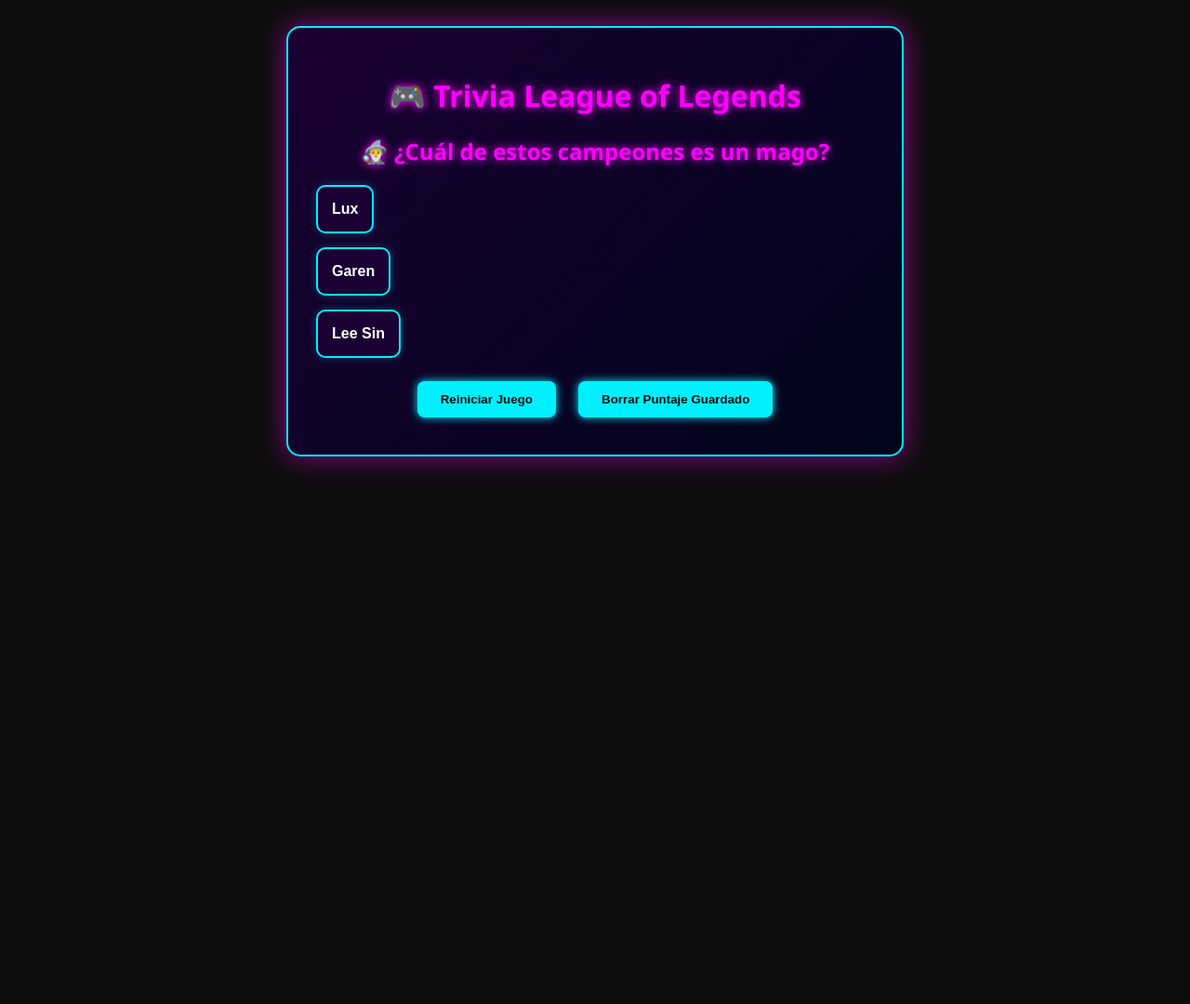
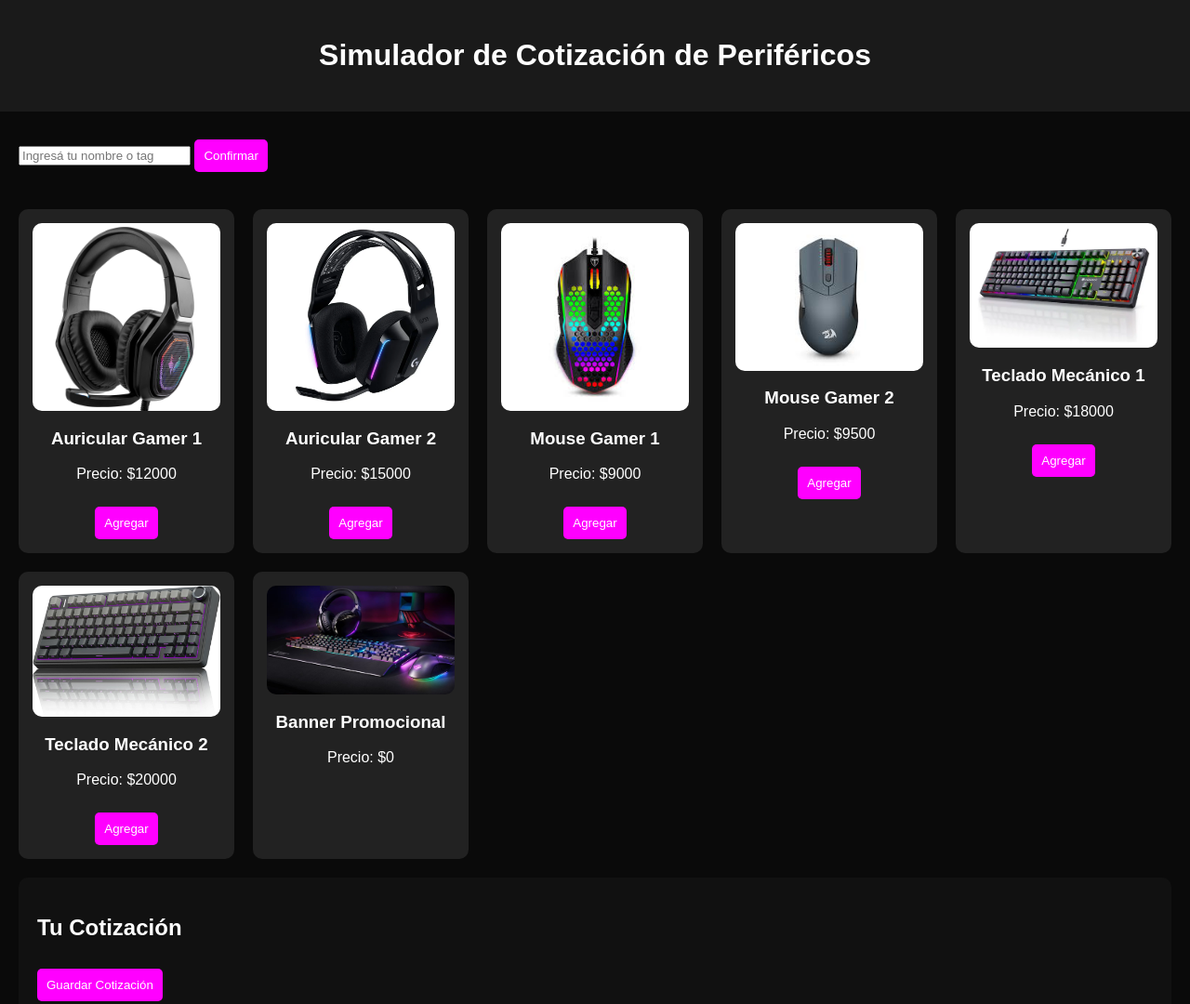
Before and after one commit to Tomasreformed22/CursoJS, a plain HTML site: page index.html in a window 1280 px wide. Shown: the top 1080 px of the page at 93% size. Before the commit the page ends 800 px from the top, so only its background shows below. Drawn offline with nearby package versions, Linux system fonts and the light colour scheme.

Commit message:
Entrega final

```diff
--- a/css/styles.css
+++ b/css/styles.css
@@ -1,61 +1,68 @@
 body {
-  font-family: 'Segoe UI', sans-serif;
-  background-color: #0d0d0d;
-  color: #fff;
-  text-align: center;
-  padding: 20px;
+  font-family: Arial, sans-serif;
+  background-color: #0a0a0a;
+  color: #ffffff;
+  margin: 0;
+  padding: 0;
 }
 
-.container {
-  max-width: 600px;
-  margin: auto;
-  background: linear-gradient(135deg, #1a0033, #00051a);
-  padding: 30px;
-  border-radius: 15px;
-  box-shadow: 0 0 30px #ff00ff88;
-  border: 2px solid #00f0ff;
+header {
+  background-color: #1a1a1a;
+  padding: 20px;
+  text-align: center;
 }
 
-h1, h2 {
-  color: #ff00ff;
-  text-shadow: 0 0 10px #ff00ff;
+main {
+  padding: 20px;
+  display: grid;
+  gap: 20px;
+}
+
+#productos-container {
+  display: grid;
+  grid-template-columns: repeat(auto-fill, minmax(200px, 1fr));
+  gap: 20px;
+}
+
+.producto {
+  background-color: #222;
+  padding: 15px;
+  border-radius: 10px;
+  text-align: center;
+}
+
+.producto img {
+  width: 100%;
+  border-radius: 10px;
 }
 
 button {
-  margin: 10px;
-  padding: 12px 25px;
-  background-color: #00f0ff;
-  color: #0d0d0d;
+  background-color: #ff00ff;
+  color: white;
   border: none;
-  border-radius: 8px;
-  font-weight: bold;
+  padding: 10px;
   cursor: pointer;
-  transition: 0.2s ease-in-out;
-  box-shadow: 0 0 10px #00f0ff, 0 0 20px #00f0ff inset;
+  margin-top: 10px;
+  border-radius: 5px;
 }
 
-button:hover {
-  background-color: #ff00ff;
-  color: #fff;
-  box-shadow: 0 0 12px #ff00ff, 0 0 25px #ff00ff inset;
+#carrito, #historial {
+  background-color: #111;
+  padding: 20px;
+  border-radius: 10px;
 }
 
-.opcion {
-  display: block;
-  margin: 15px 0;
-  padding: 15px;
-  background-color: #1a0033;
-  border: 2px solid #00f0ff;
-  border-radius: 10px;
-  color: #fff;
-  font-size: 16px;
-  cursor: pointer;
-  transition: 0.2s ease-in-out;
-  box-shadow: 0 0 10px #00f0ff44;
+.form-user {
+  margin-bottom: 20px;
 }
 
-.opcion:hover {
-  background-color: #2a004f;
-  border-color: #ff00ff;
-  box-shadow: 0 0 12px #ff00ff88;
+.img-producto {
+  width: 100%;
+  max-width: 250px;
+  border-radius: 10px;
+  margin-bottom: 10px;
+  object-fit: cover;
+  display: block;
+  margin-left: auto;
+  margin-right: auto;
 }
--- /dev/null
+++ b/data/productos.json
@@ -0,0 +1,44 @@
+[
+  {
+    "id": 1,
+    "nombre": "Auricular Gamer 1",
+    "precio": 12000,
+    "imagen": "assets/auricular1.jpg"
+  },
+  {
+    "id": 2,
+    "nombre": "Auricular Gamer 2",
+    "precio": 15000,
+    "imagen": "assets/auricular2.jpg"
+  },
+  {
+    "id": 3,
+    "nombre": "Mouse Gamer 1",
+    "precio": 9000,
+    "imagen": "assets/mouse1.jpg"
+  },
+  {
+    "id": 4,
+    "nombre": "Mouse Gamer 2",
+    "precio": 9500,
+    "imagen": "assets/mouse2.jpg"
+  },
+  {
+    "id": 5,
+    "nombre": "Teclado Mecánico 1",
+    "precio": 18000,
+    "imagen": "assets/teclado1.jpg"
+  },
+  {
+    "id": 6,
+    "nombre": "Teclado Mecánico 2",
+    "precio": 20000,
+    "imagen": "assets/teclado2.jpg"
+  },
+  {
+    "id": 7,
+    "nombre": "Banner Promocional",
+    "precio": 0,
+    "imagen": "assets/banner.jpg"
+  }
+]
--- a/index.html
+++ b/index.html
@@ -1,29 +1,40 @@
 <!DOCTYPE html>
-<html lang="en">
+<html lang="es">
 <head>
-    <meta charset="UTF-8">
-    <meta name="viewport" content="width=device-width, initial-scale=1.0">
-    <script defer src="./js/main.js"></script>
-    <title>Trivia League of Legends</title>
-    <link rel="stylesheet" href="./css/styles.css">
+  <meta charset="UTF-8" />
+  <meta name="viewport" content="width=device-width, initial-scale=1.0" />
+  <title>PeriferiCotizador</title>
+  <link rel="stylesheet" href="css/styles.css" />
+  <link rel="stylesheet" href="https://cdn.jsdelivr.net/npm/toastify-js/src/toastify.min.css" />
+  <script src="https://cdn.jsdelivr.net/npm/toastify-js" defer></script>
+  <script type="module" src="js/main.js" defer></script>
+  <script type="module" src="js/main.js" defer></script>
 </head>
 <body>
+  <header>
+    <h1>Simulador de Cotización de Periféricos</h1>
+  </header>
 
+  <main>
+    <div class="form-user">
+      <input type="text" id="tagUsuario" placeholder="Ingresá tu nombre o tag">
+      <button id="guardarTag">Confirmar</button>
+    </div>
 
-  <div class="container">
-    <h1>🎮 Trivia League of Legends</h1>
+    <section id="productos-container"></section>
 
-    <div id="puntaje-anterior"></div>
+    <section id="carrito">
+      <h2>Tu Cotización</h2>
+      <ul id="lista-carrito"></ul>
+      <p id="total"></p>
+      <button id="guardarCotizacion">Guardar Cotización</button>
+    </section>
 
-    <div id="pregunta-container"></div>
-
-    <div id="resultado"></div>
-
-    <button id="reiniciar">Reiniciar Juego</button>
-
-    <button id="borrar-puntaje">Borrar Puntaje Guardado</button>
-  </div>
-
-
+    <section id="historial">
+      <h2>Historial de Cotizaciones</h2>
+      <ul id="lista-historial"></ul>
+      <button id="vaciarHistorial">Vaciar Historial</button>
+    </section>
+  </main>
 </body>
 </html>
--- /dev/null
+++ b/js/fetchData.js
@@ -0,0 +1,53 @@
+export async function obtenerProductos() {
+  try {
+    const respuesta = await fetch("data/productos.json");
+    if (!respuesta.ok) throw new Error("Error al cargar los productos.");
+    return await respuesta.json();
+  } catch (error) {
+    Toastify({
+      text: "Error al cargar productos.",
+      duration: 3000,
+      style: { background: "red" }
+    }).showToast();
+    return [];
+  }
+}
+
+export function mostrarToast(mensaje, tipo = "info") {
+  Toastify({
+    text: mensaje,
+    duration: 3000,
+    gravity: "top",
+    position: "right",
+    style: {
+      background:
+        tipo === "error"
+          ? "#f44336"
+          : tipo === "success"
+          ? "#4CAF50"
+          : "#2196F3",
+    },
+  }).showToast();
+}
+
+export function guardarEnHistorial(usuario, total) {
+  const historial = JSON.parse(localStorage.getItem("historial")) || [];
+  historial.push({ usuario, total });
+  localStorage.setItem("historial", JSON.stringify(historial));
+}
+
+export function obtenerHistorial() {
+  return JSON.parse(localStorage.getItem("historial")) || [];
+}
+
+export function borrarEntradaHistorial(index) {
+  const historial = obtenerHistorial();
+  historial.splice(index, 1);
+  localStorage.setItem("historial", JSON.stringify(historial));
+}
+
+export function editarTagHistorial(index, nuevoNombre) {
+  const historial = obtenerHistorial();
+  historial[index].usuario = nuevoNombre;
+  localStorage.setItem("historial", JSON.stringify(historial));
+}
--- a/js/main.js
+++ b/js/main.js
@@ -1,99 +1,135 @@
-const preguntas = [
-  {
-    pregunta: "🧙‍♂️ ¿Cuál de estos campeones es un mago?",
-    opciones: ["Lux", "Garen", "Lee Sin"],
-    correcta: 0
-  },
-  {
-    pregunta: "⚔️ ¿Qué línea suele jugar Jhin?",
-    opciones: ["Top", "Mid", "Bot"],
-    correcta: 2
-  },
-  {
-    pregunta: "🐉 ¿Qué dragón otorga velocidad de movimiento permanente?",
-    opciones: ["Dragón de viento", "Dragón de fuego", "Dragón de océano"],
-    correcta: 0
-  },
-  {
-    pregunta: "👑 ¿Cuál es el rol principal de Thresh?",
-    opciones: ["Soporte", "Asesino", "Tirador"],
-    correcta: 0
-  },
-  {
-    pregunta: "🛡️ ¿Qué objeto otorga escudo a los aliados?",
-    opciones: ["Espada del Rey Arruinado", "Redención", "Filo Infinito"],
-    correcta: 1
-  }
-];
+import { obtenerProductos, mostrarToast } from "./fetchData.js";
 
-let indicePregunta = 0;
-let puntaje = 0;
+let carrito = [];
+let usuario = "";
 
-const contenedor = document.getElementById("pregunta-container");
-const resultado = document.getElementById("resultado");
-const btnReiniciar = document.getElementById("reiniciar");
-const btnBorrar = document.getElementById("borrar-puntaje");
-const puntajeAnterior = document.getElementById("puntaje-anterior");
+const contenedorProductos = document.getElementById("productos-container");
+const listaCarrito = document.getElementById("lista-carrito");
+const total = document.getElementById("total");
+const tagInput = document.getElementById("tagUsuario");
+const guardarTagBtn = document.getElementById("guardarTag");
+const guardarCotizacionBtn = document.getElementById("guardarCotizacion");
+const historialLista = document.getElementById("lista-historial");
+const vaciarHistorialBtn = document.getElementById("vaciarHistorial");
 
-function mostrarPregunta() {
-  const actual = preguntas[indicePregunta];
-  contenedor.innerHTML = "<h2>" + actual.pregunta + "</h2>";
+function actualizarCarrito() {
+  listaCarrito.innerHTML = "";
+  let sumaTotal = 0;
 
-  actual.opciones.forEach((opcion, i) => {
-    const boton = document.createElement("button");
-    boton.textContent = opcion;
-    boton.className = "opcion";
-    boton.addEventListener("click", () => verificarRespuesta(i));
-    contenedor.appendChild(boton);
+  carrito.forEach((producto) => {
+    const item = document.createElement("li");
+    item.innerHTML = `${producto.nombre} - $${producto.precio}`;
+    listaCarrito.appendChild(item);
+    sumaTotal += producto.precio;
+  });
+
+  total.textContent = `Total: $${sumaTotal}`;
+}
+
+function renderizarProductos(productos) {
+  contenedorProductos.innerHTML = productos
+    .map(
+      (producto) => `
+    <div class="producto">
+      <img src="${producto.imagen}" alt="${producto.nombre}" class="img-producto" />
+      <h3>${producto.nombre}</h3>
+      <p>Precio: $${producto.precio}</p>
+      ${
+        producto.precio > 0
+          ? `<button data-id="${producto.id}">Agregar</button>`
+          : ""
+      }
+    </div>
+  `
+    )
+    .join("");
+
+  contenedorProductos.querySelectorAll("button").forEach((boton) => {
+    boton.addEventListener("click", (e) => {
+      const id = parseInt(e.target.dataset.id);
+      const producto = productos.find((p) => p.id === id);
+      carrito.push(producto);
+      actualizarCarrito();
+      mostrarToast("Producto agregado", "success");
+    });
   });
 }
 
-function verificarRespuesta(indiceSeleccionado) {
-  const correcta = preguntas[indicePregunta].correcta;
-  if (indiceSeleccionado === correcta) {
-    puntaje++;
+function guardarTag() {
+  const tag = tagInput.value.trim();
+  if (!tag) {
+    mostrarToast("Ingresá un tag válido", "error");
+    return;
+  }
+  usuario = tag;
+  mostrarToast(`Bienvenido, ${usuario}`, "success");
+}
+
+function guardarCotizacion() {
+  if (!usuario || carrito.length === 0) {
+    mostrarToast("Ingresá tu tag y agregá productos", "error");
+    return;
   }
 
-  indicePregunta++;
+  const cotizacion = {
+    usuario,
+    productos: [...carrito],
+    fecha: new Date().toLocaleString(),
+  };
 
-  if (indicePregunta < preguntas.length) {
-    mostrarPregunta();
-  } else {
-    mostrarResultado();
-  }
+  const historial = JSON.parse(localStorage.getItem("historial")) || [];
+  historial.push(cotizacion);
+  localStorage.setItem("historial", JSON.stringify(historial));
+
+  mostrarToast("Cotización guardada", "success");
+  renderizarHistorial();
+  carrito = [];
+  actualizarCarrito();
 }
 
-function mostrarResultado() {
-  contenedor.innerHTML = "";
-  resultado.innerHTML =
-    "<h2>🏁 Partida terminada</h2><p>Tu puntaje fue de <strong>" +
-    puntaje +
-    " / " +
-    preguntas.length +
-    "</strong></p>";
+function renderizarHistorial() {
+  historialLista.innerHTML = "";
+  const historial = JSON.parse(localStorage.getItem("historial")) || [];
 
-  localStorage.setItem("puntajeLOL", puntaje);
+  historial.forEach((cotizacion, index) => {
+    const li = document.createElement("li");
+    li.innerHTML = `
+      <strong>${cotizacion.usuario}</strong> - ${cotizacion.fecha} <br>
+      ${cotizacion.productos.map((p) => p.nombre).join(", ")} <br>
+      <button data-index="${index}" class="borrar">Eliminar</button>
+    `;
+    historialLista.appendChild(li);
+  });
+
+  document.querySelectorAll(".borrar").forEach((btn) => {
+    btn.addEventListener("click", (e) => {
+      const index = parseInt(e.target.dataset.index);
+      const historial = JSON.parse(localStorage.getItem("historial")) || [];
+      historial.splice(index, 1);
+      localStorage.setItem("historial", JSON.stringify(historial));
+      renderizarHistorial();
+      mostrarToast("Entrada eliminada", "info");
+    });
+  });
 }
 
-function mostrarPuntajeGuardado() {
-  const guardado = localStorage.getItem("puntajeLOL");
-  if (guardado) {
-    puntajeAnterior.innerHTML =
-      "📊 Último puntaje guardado: <strong>" + guardado + "</strong>";
-  }
+function vaciarHistorial() {
+  localStorage.removeItem("historial");
+  renderizarHistorial();
+  mostrarToast("Historial vaciado", "info");
 }
 
-btnReiniciar.addEventListener("click", () => {
-  indicePregunta = 0;
-  puntaje = 0;
-  resultado.innerHTML = "";
-  mostrarPregunta();
+document.addEventListener("DOMContentLoaded", async () => {
+  guardarTagBtn.addEventListener("click", guardarTag);
+  guardarCotizacionBtn.addEventListener("click", guardarCotizacion);
+  vaciarHistorialBtn.addEventListener("click", vaciarHistorial);
+
+  try {
+    const productos = await obtenerProductos();
+    renderizarProductos(productos);
+  } catch (err) {
+    mostrarToast("Error al cargar productos", "error");
+  }
+
+  renderizarHistorial();
 });
-
-btnBorrar.addEventListener("click", () => {
-  localStorage.removeItem("puntajeLOL");
-  puntajeAnterior.innerHTML = "";
-});
-
-mostrarPuntajeGuardado();
-mostrarPregunta();
```
Also changed, not shown: assets/auricular1.jpg (added), assets/auricular2.jpg (added), assets/banner.jpg (added), assets/mouse1.jpg (added), assets/mouse2.jpg (added), assets/teclado1.jpg (added), assets/teclado2.jpg (added), 1 other file.
